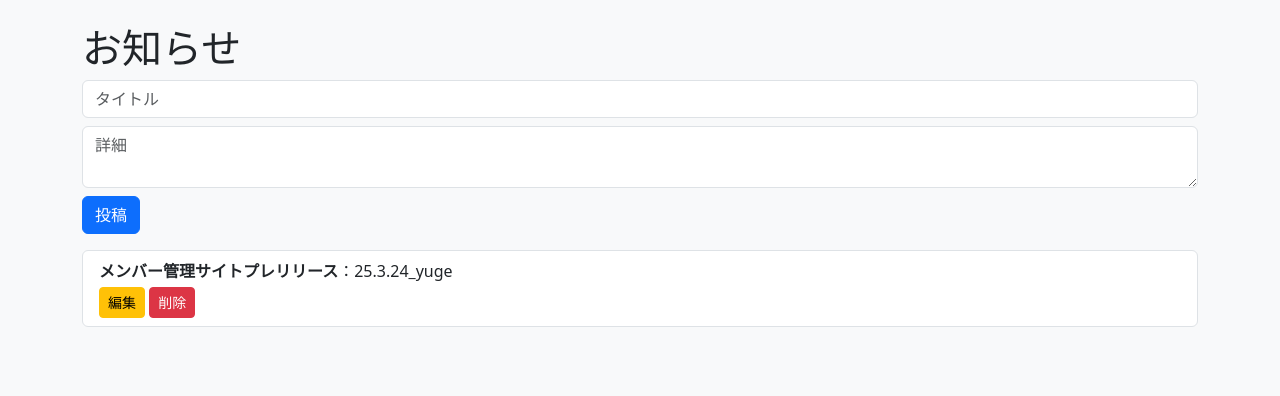
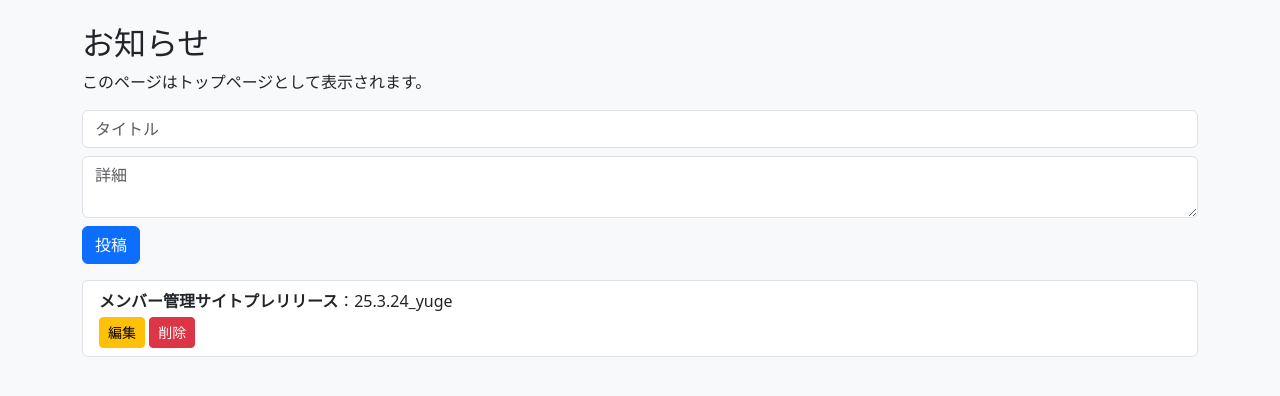
Before and after one commit to Yuge-U/purofu, a Flask app: page / in a window 1280 px wide. Shown: the part 56-452 px from the top of the page. Run offline with Flask 3, Linux system fonts and the light colour scheme; data comes from the database, SQL or seed files in the repository.

Commit message:
Fix index redirect and add index.html

```diff
--- a/templates/index.html
+++ b/templates/index.html
@@ -1,7 +1,9 @@
 {% extends "base.html" %}
 {% block title %}お知らせ{% endblock %}
 {% block content %}
-<h1>お知らせ</h1>
+  <h2>お知らせ</h2>
+  <p>このページはトップページとして表示されます。</p>
+
 
 <form method="POST" class="mb-3">
     <input type="text" name="name" placeholder="タイトル" class="form-control mb-2" required>
```
